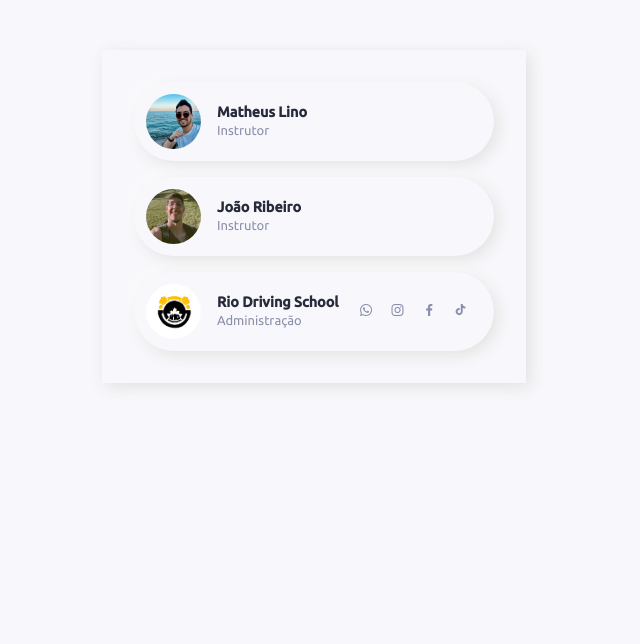
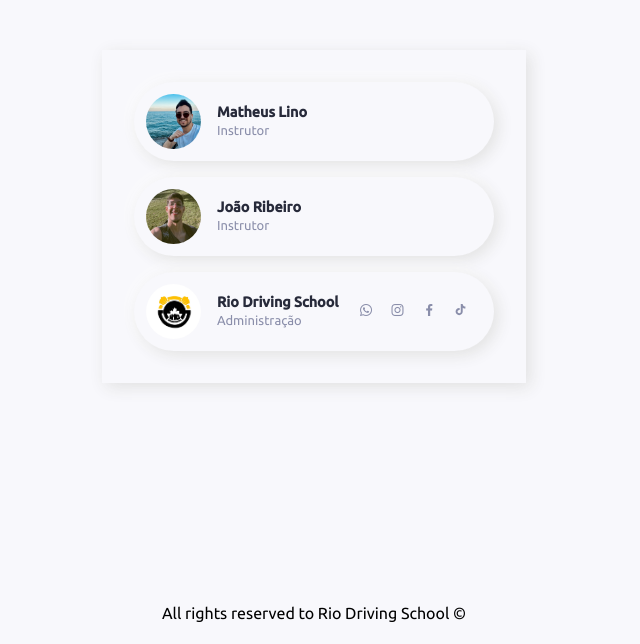
Before and after one commit to riodrivingschool/website, a plain HTML site: page index.html in a window 1280 px wide. Shown: the part 156-800 px from the top of the page, without its empty margins (326-966 px from the left). Drawn offline with nearby package versions, Linux system fonts and the light colour scheme.

Commit message:
Update index.html

```diff
--- a/index.html
+++ b/index.html
@@ -52,6 +52,10 @@
 			</div>
 		</div>
 	</div>
+	<footer>
+		<p>All rights reserved to Rio Driving School ©</p>
+	</footer>
+
 
 
 	<!--===== SORTABLE JS =====-->
```
